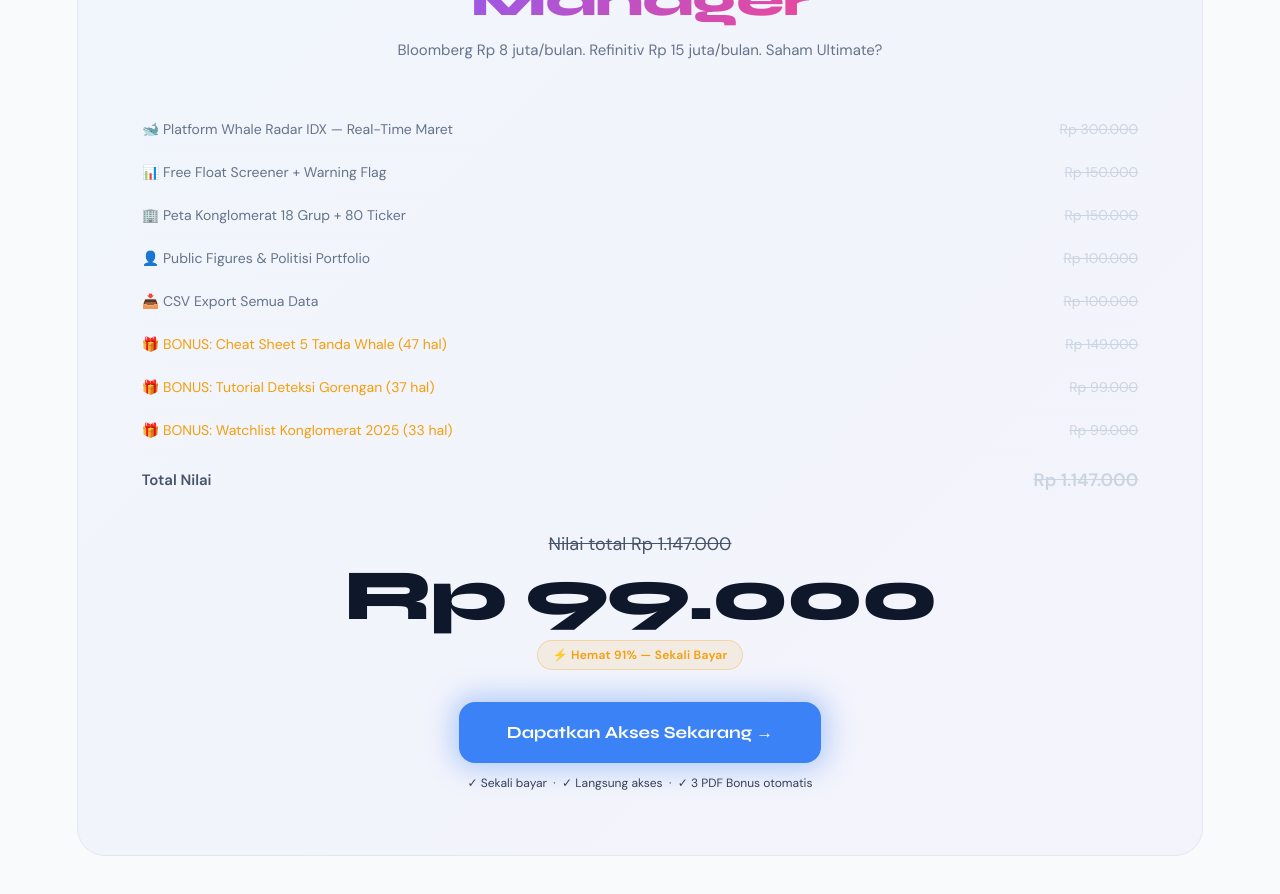
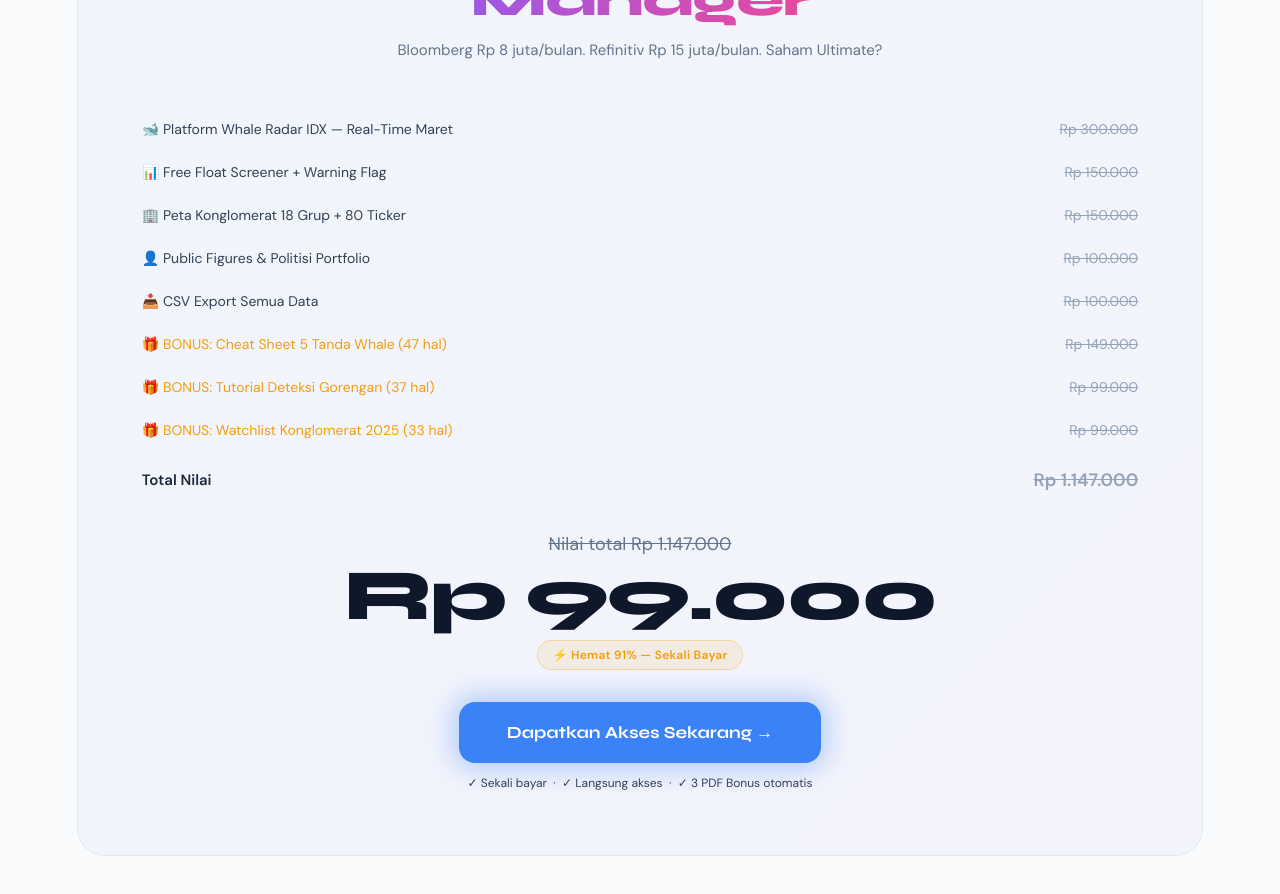
Before and after one commit to elclawvision/sahamneon, a React (Vite) app: page /lp in a window 1280 px wide. Shown: the part 2820-3714 px from the top of the page. Built offline with nearby package versions, Linux system fonts and the light colour scheme; no server answers.

Commit message:
Perfected contrast in Offer section and finalized Light Theme aesthetics

```diff
--- a/src/pages/LandingPage.tsx
+++ b/src/pages/LandingPage.tsx
@@ -572,19 +572,19 @@ export default function LandingPage() {
                                     borderBottom: '1px solid #f1f5f9',
                                     gap: '16px',
                                 }}>
-                                    <span style={{ fontFamily: '"DM Sans", sans-serif', fontSize: '14px', color: item.includes('BONUS') ? '#f59e0b' : '#64748b' }}>{item}</span>
-                                    <span style={{ fontFamily: '"DM Sans", sans-serif', fontSize: '14px', color: '#cbd5e1', whiteSpace: 'nowrap', textDecoration: 'line-through' }}>{price}</span>
+                                    <span style={{ fontFamily: '"DM Sans", sans-serif', fontSize: '14px', color: item.includes('BONUS') ? '#f59e0b' : '#334155' }}>{item}</span>
+                                    <span style={{ fontFamily: '"DM Sans", sans-serif', fontSize: '14px', color: '#94a3b8', whiteSpace: 'nowrap', textDecoration: 'line-through' }}>{price}</span>
                                 </div>
                             ))}
                             <div style={{ display: 'flex', justifyContent: 'space-between', alignItems: 'center', padding: '16px 0 0', gap: '16px' }}>
-                                <span style={{ fontFamily: '"DM Sans", sans-serif', fontSize: '15px', fontWeight: 700, color: '#475569' }}>Total Nilai</span>
-                                <span style={{ fontFamily: '"DM Sans", sans-serif', fontSize: '18px', fontWeight: 800, color: '#cbd5e1', textDecoration: 'line-through' }}>Rp 1.147.000</span>
+                                <span style={{ fontFamily: '"DM Sans", sans-serif', fontSize: '15px', fontWeight: 700, color: '#1e293b' }}>Total Nilai</span>
+                                <span style={{ fontFamily: '"DM Sans", sans-serif', fontSize: '18px', fontWeight: 800, color: '#94a3b8', textDecoration: 'line-through' }}>Rp 1.147.000</span>
                             </div>
                         </div>
 
                         {/* Price */}
                         <div style={{ textAlign: 'center', marginBottom: '32px' }}>
-                            <div className="offer-price-old" style={{ marginBottom: '4px' }}>Nilai total Rp 1.147.000</div>
+                            <div className="offer-price-old" style={{ marginBottom: '4px', color: '#64748b' }}>Nilai total Rp 1.147.000</div>
                             <div style={{ display: 'flex', alignItems: 'baseline', justifyContent: 'center', gap: '8px', marginBottom: '8px' }}>
                                 <span className="offer-price-new" style={{ color: '#0f172a' }}>Rp 99.000</span>
                             </div>
```
